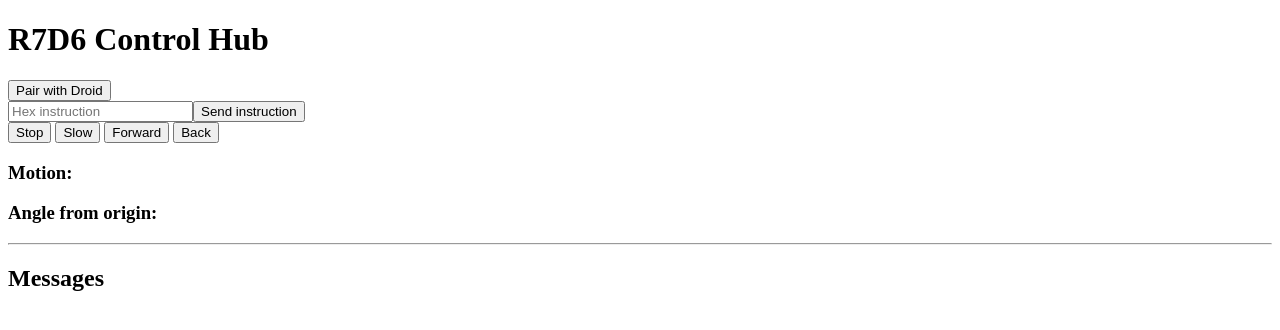
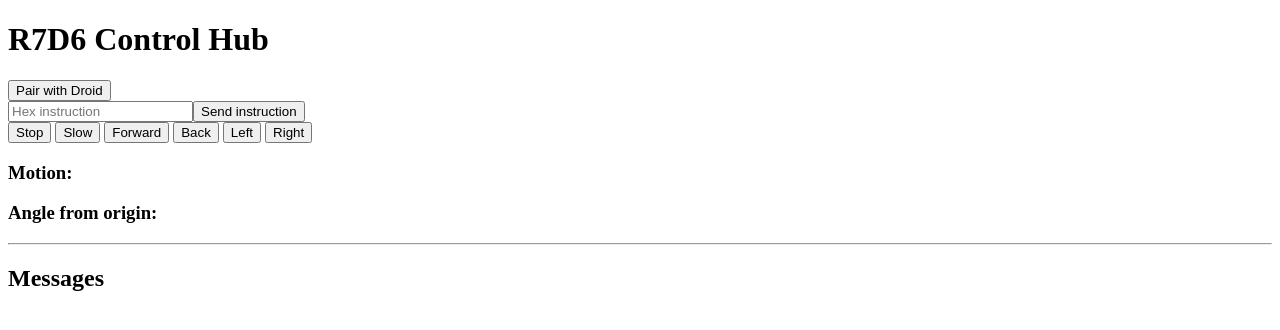
Before and after one commit to Sm10259/r7d6, a website: page public/index.html in a window 1280 px wide. Drawn offline with nearby package versions, Linux system fonts and the light colour scheme; no server answers.

Commit message:
Add left and right rotate buttons

```diff
--- a/public/index.html
+++ b/public/index.html
@@ -14,6 +14,8 @@
   <button id="slow">Slow</button>
   <button id="forward">Forward</button>
   <button id="back">Back</button>
+  <button id="left">Left</button>
+  <button id="right">Right</button>
 
   <h3>Motion: <span id="motion"></span></h3>
   <h3>Angle from origin: <span id="angle"></span></h3>
@@ -285,6 +287,14 @@
         moveBackward();
       };
 
+      document.getElementById("left").onclick = async ()=> {
+        rotateLeft();
+      };
+
+      document.getElementById("right").onclick = async ()=> {
+        rotateRight();
+      };
+
   </script>
 
   <script src="/socket.io/socket.io.js"></script>
```
